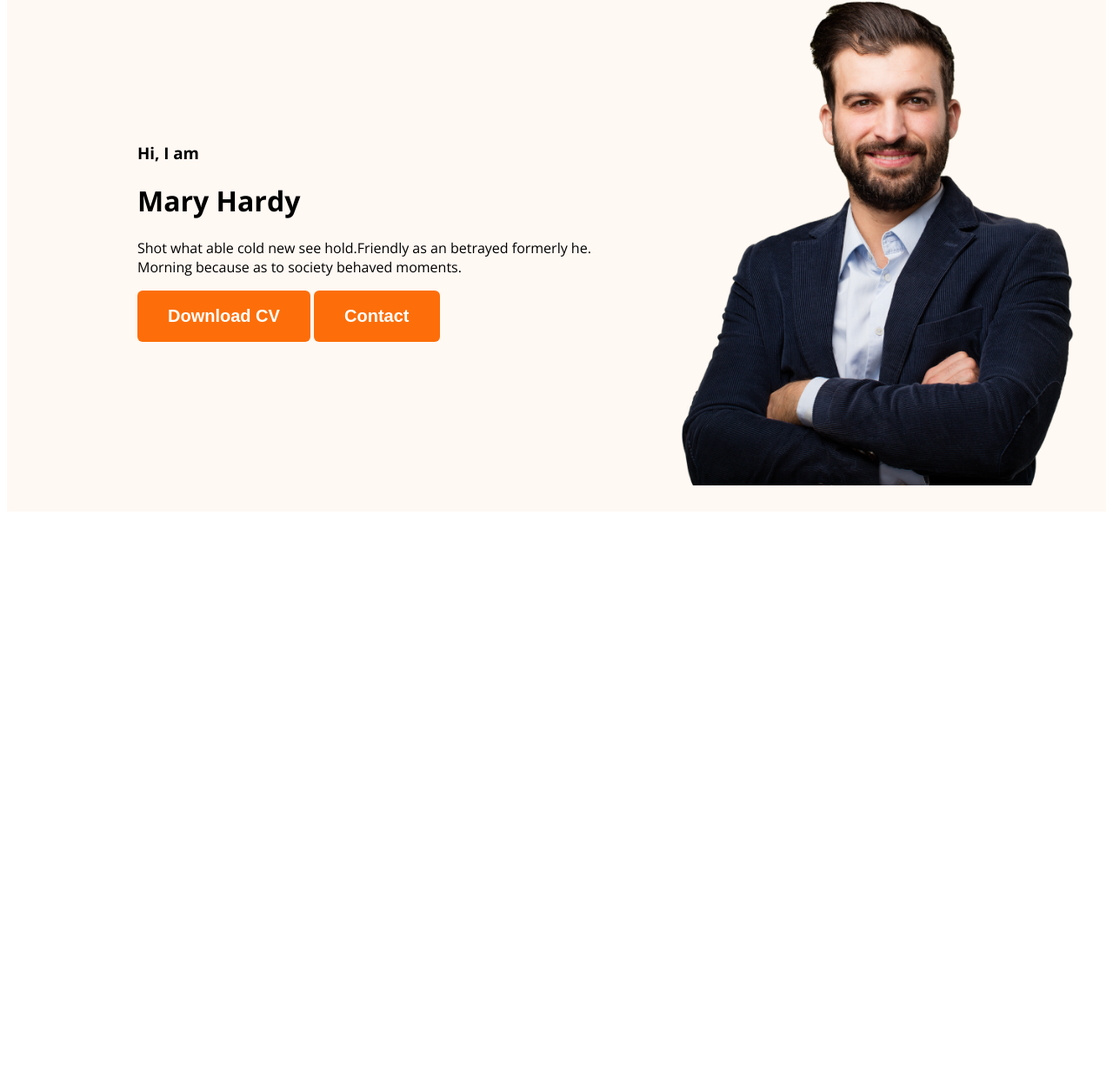
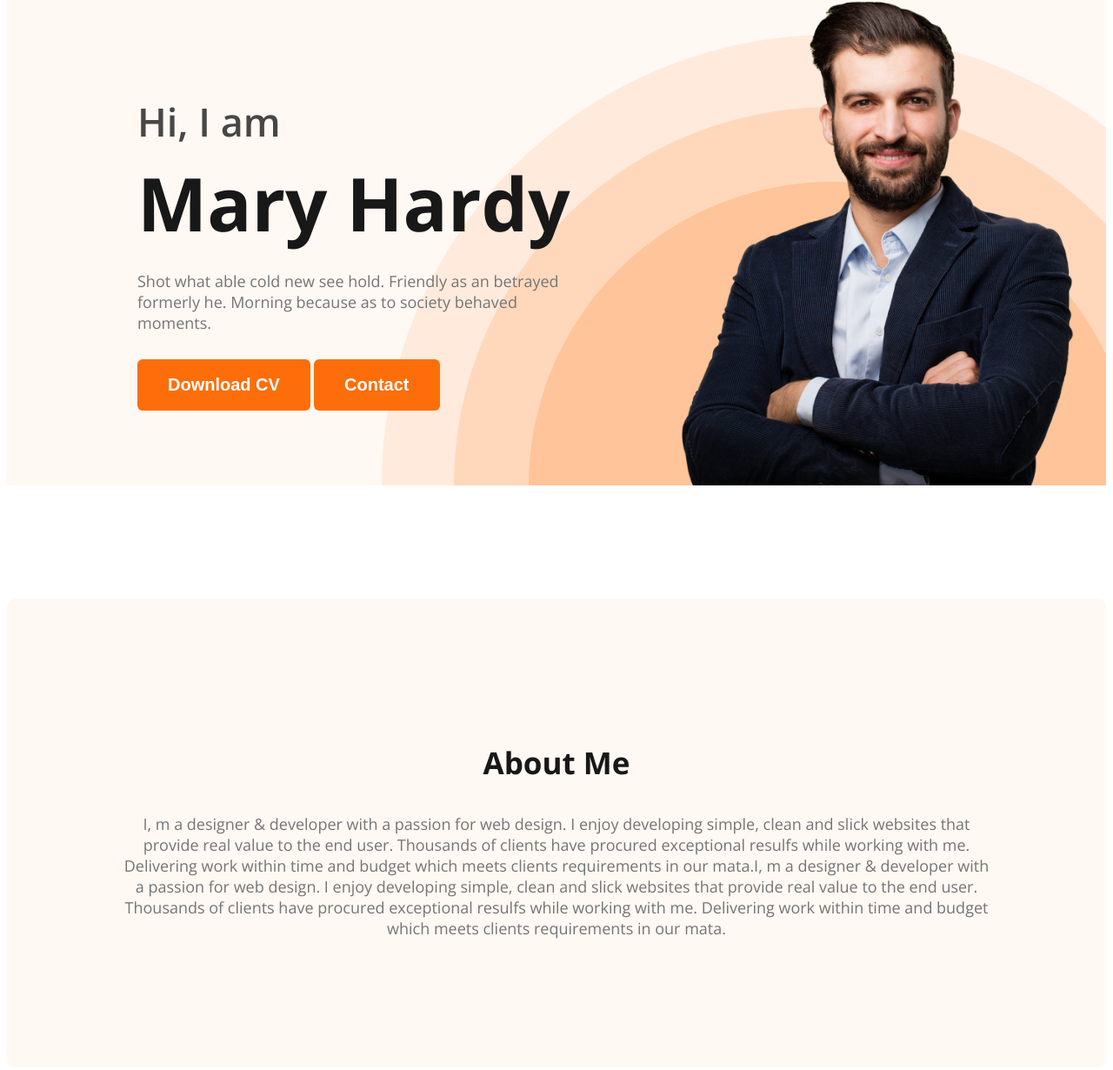
Before and after one commit to rozaneekantadas/developer-portfolio, a plain HTML site: page index.html in a window 1280 px wide. Shown: the part 210-1440 px from the top of the page at 87% size. Before the commit the page ends 806 px from the top, so only its background shows below. Drawn offline with nearby package versions, Linux system fonts and the light colour scheme.

Commit message:
added about section

```diff
--- a/index.html
+++ b/index.html
@@ -27,7 +27,8 @@
             <div class="banner-content">
                 <h3 class="banner-greeting">Hi, I am</h3>
                 <h1 class="banner-title">Mary Hardy</h1>
-                <p>Shot what able cold new see hold.Friendly as an betrayed formerly he. Morning because as to society
+                <p class="banner-description">Shot what able cold new see hold. Friendly as an betrayed formerly he.
+                    Morning because as to society
                     behaved moments.</p>
                 <button class="btn-primary">Download CV</button>
                 <button class="btn-primary">Contact</button>
@@ -38,6 +39,18 @@
     </header>
 
     <main>
+        <section class="about">
+            <h3 class="section-title">About Me</h3>
+            <p class="section-description">
+                I, m a designer & developer with a passion for web design. I enjoy developing simple, clean and slick
+                websites that provide real value to the end user. Thousands of clients have procured exceptional resulfs
+                while working with me. Delivering work within time and budget which meets clients requirements in our
+                mata.I, m a designer & developer with a passion for web design. I enjoy developing simple, clean and
+                slick websites that provide real value to the end user. Thousands of clients have procured exceptional
+                resulfs while working with me. Delivering work within time and budget which meets clients requirements
+                in our mata.
+            </p>
+        </section>
 
     </main>
 
--- a/styles/index.css
+++ b/styles/index.css
@@ -1,7 +1,21 @@
 /* common shared styles */
-body{
+body {
     font-family: "Lato", sans-serif;
     font-family: "Open Sans", sans-serif;
+}
+
+.section-title {
+    color: #181818;
+    font-weight: 700;
+    font-size: 35px;
+    text-align: center;
+}
+
+.section-description {
+    color: #757575;
+    font-weight: 400;
+    font-size: 18px;
+    text-align: center;
 }
 
 /* nav related styles */
@@ -13,17 +27,17 @@ nav {
     margin: 0 200px;
 }
 
-.nav-title{
+.nav-title {
     color: black;
     font-size: 45px;
     font-weight: 800;
 }
 
-.primary-text{
+.primary-text {
     color: #FD6E0A;
 }
 
-.btn-primary{
+.btn-primary {
     background-color: #FD6E0A;
     border-radius: 6px;
     border: none;
@@ -33,33 +47,74 @@ nav {
     font-weight: 700;
 }
 
-nav > ul {
+nav>ul {
     display: flex;
     align-items: center;
 }
 
-nav li{
+nav li {
     list-style: none;
     margin-right: 50px;
 }
 
-nav a{
+nav a {
     text-decoration: none;
     color: #474747;
 }
 
 /* header related styles */
 
-.header{
+.header {
     background-color: #FFF8F3;
+    background-image: url(../images/header_bg.png);
+    background-repeat: no-repeat;
+    background-position: bottom right;
 }
 
-.banner{
-    padding: 30px 30px 30px 150px;
+.banner {
+    padding: 30px 30px 0px 150px;
     display: flex;
     align-items: center;
+    justify-content: space-between;
 }
 
-.banner .profile-pic{
+.banner .profile-pic {
     width: 500px;
 }
+
+.banner-greeting {
+    font-size: 45px;
+    font-weight: 600;
+    color: #474747;
+    margin-bottom: 0px;
+}
+
+.banner-title {
+    font-size: 85px;
+    font-weight: 700;
+    color: #181818;
+    margin-top: 5px;
+    margin-bottom: 0px;
+}
+
+.banner-description {
+    font-size: 18px;
+    color: #757575;
+    margin-top: 20px;
+    margin-bottom: 30px;
+}
+
+.banner-content {
+    max-width: 500px;
+}
+
+/* main section styles */
+
+/* about section styles */
+
+.about {
+    padding: 130px;
+    border-radius: 10px;
+    background-color: #FFF8F3;
+    margin: 130px 0px;
+}
```
